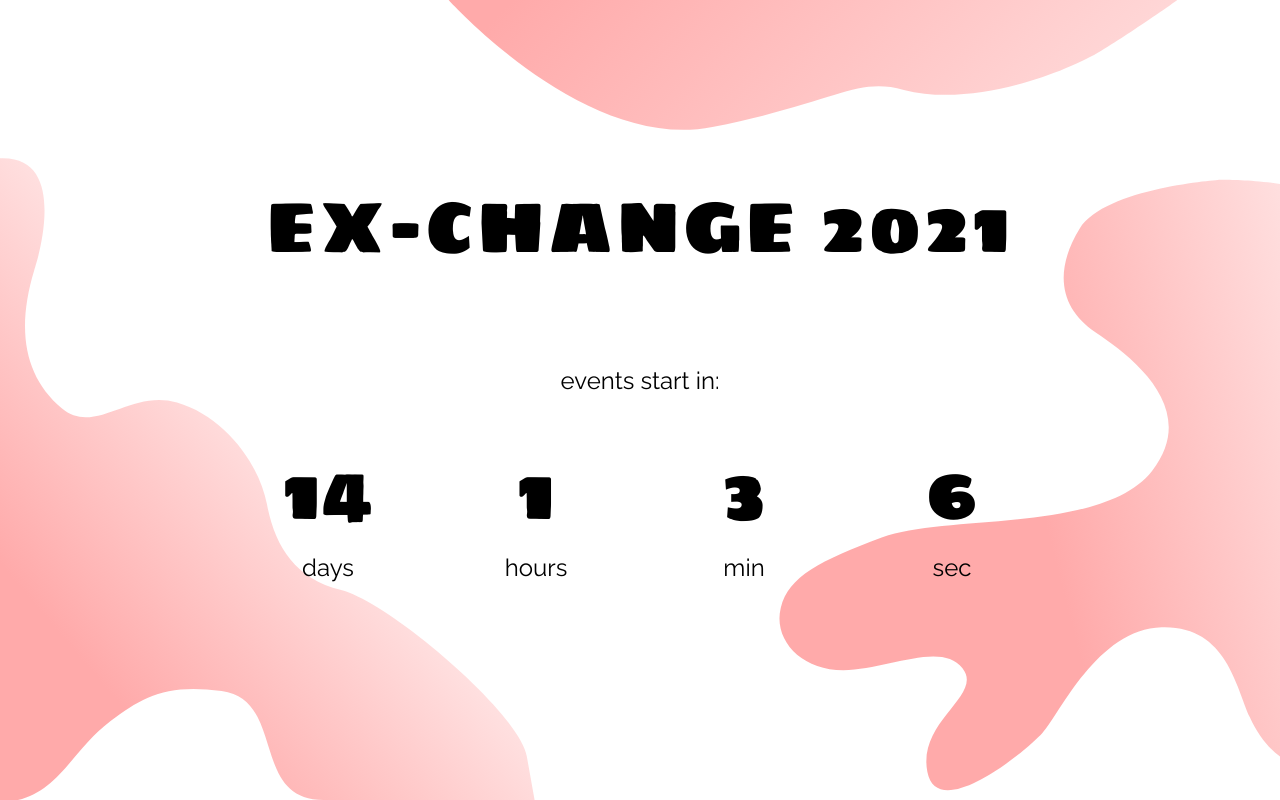
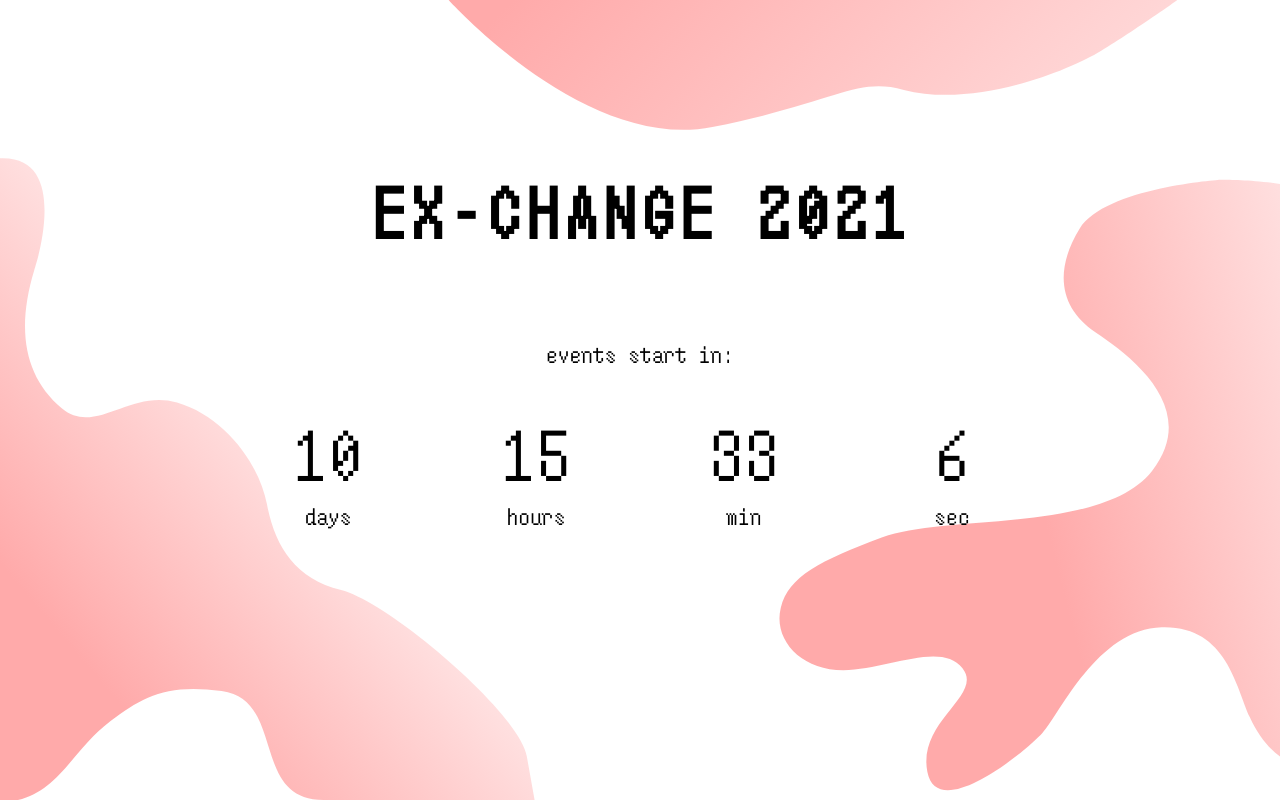
Before and after one commit to CMU-SoA/Exchange, a plain HTML site: page index.html in a window 1280 px wide. Drawn offline with Linux system fonts and the light colour scheme.

Commit message:
font update

```diff
--- a/script.js
+++ b/script.js
@@ -1,4 +1,4 @@
-var launch = new Date("Sept 2, 2021 16:30:00 EST").getTime();
+var launch = new Date("Aug 30, 2021 12:00:00").getTime();
 
 var x = setInterval(function() {
   var today = new Date().getTime();
--- a/style.css
+++ b/style.css
@@ -2,11 +2,16 @@ body {
     text-align: center;
     display: flex;
     flex-direction: column;
-    font-family: "Raleway";
+    font-family: "SoLowRegular";
     font-size: 1.5em;
     padding: 0;
     background: url("bkgd.svg") no-repeat center center fixed;
     background-size: cover
+}
+
+@font-face {
+    font-family: "SoLowRegular";
+    src: url("./SoLowRegular-Desktop.otf") format("opentype");
 }
 
 p {
@@ -14,7 +19,8 @@ p {
 }
 
 #title {
-    font-family: "Sigmar One";
+    font-family: "SoLowRegular";
+    font-weight: bold;
     font-size: 3em;
     letter-spacing: .2rem;
     margin: 10vh;
@@ -35,7 +41,7 @@ p {
 }
 
 #countdownDays, #countdownHours, #countdownMin, #countdownSec {
-    font-family: "Sigmar One";
+    font-family: "SoLowRegular";
     font-size: 3em;
     margin: 0;
 }
```
Also changed, not shown: SoLowItalic-Desktop.otf (added), SoLowRegular-Desktop.otf (added), 1 other file.
